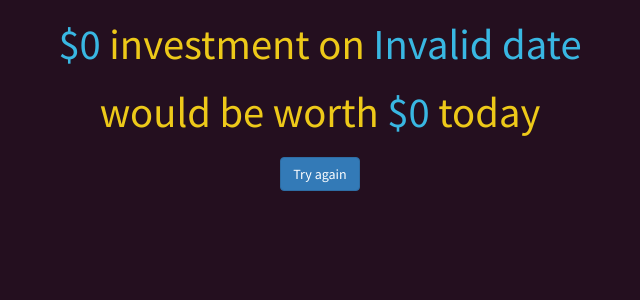
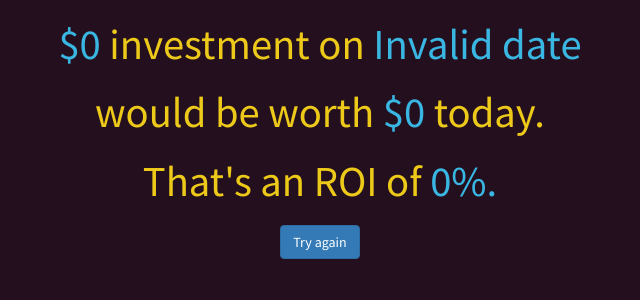
Before and after one commit to Whyseverythingtaken/crypto, a React (Create React App) app: page /#/result in a window 1280 px wide. Shown: the top 300 px of the page, without its empty margins (320-960 px from the left). Built offline with nearby package versions, Linux system fonts and the light colour scheme.

Commit message:
UPDATED: animation and readded ROI

```diff
--- a/src/Chart.js
+++ b/src/Chart.js
@@ -26,7 +26,12 @@ class Result extends React.Component {
       <div className="chart">
         <ResponsiveContainer width="100%" height={350} >
           <LineChart data={data} margin={{ top: 5, right: 0, bottom: 5, left: 0 }}>
-            <Line type="monotone" dataKey="value" stroke="#edc919" dot={false} />
+            <Line
+              type="monotone"
+              dataKey="value"
+              stroke="#edc919"
+              dot={false}
+              animationDuration={2000} />
             <Tooltip content={<CustomTooltip />} />
           </LineChart>
         </ResponsiveContainer>
--- a/src/scenes/Result.js
+++ b/src/scenes/Result.js
@@ -9,9 +9,10 @@ import Chart from '../Chart';
 
 class Result extends React.Component {
 
-  _profit(investment, currentValue) {
+  _getRoi(investment, currentValue) {
     const profit = currentValue - investment;
-    return numeral(profit).format('$0,0');
+    const ROI = (profit / investment) * 100;
+    return `${numeral(ROI).format('0')}%`;
   }
 
   render() {
@@ -35,7 +36,13 @@ class Result extends React.Component {
           <p>
             {' would be worth '}
             <span className="highlight">{_currentValue}</span>
-            {' today'}
+            {' today.'}
+          </p>
+          <p>
+            {'That\'s an ROI of '}
+            <span className="highlight">
+              {this._getRoi(investment, currentValue)}.
+            </span>
           </p>
         </div>
         <div style={{ lineHeight: 0, marginTop: 10 }}>
```
